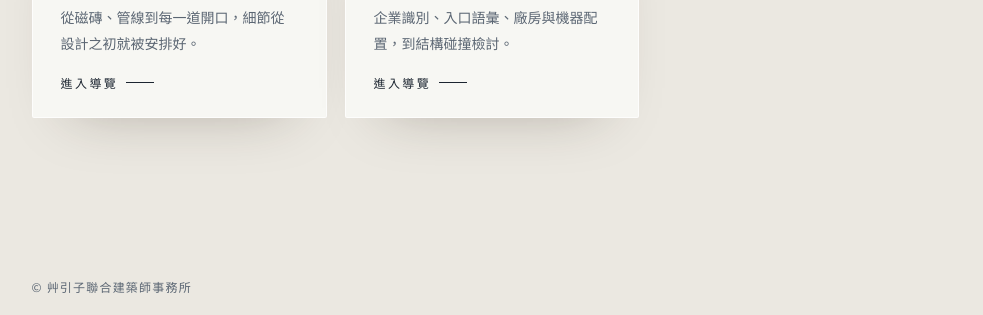
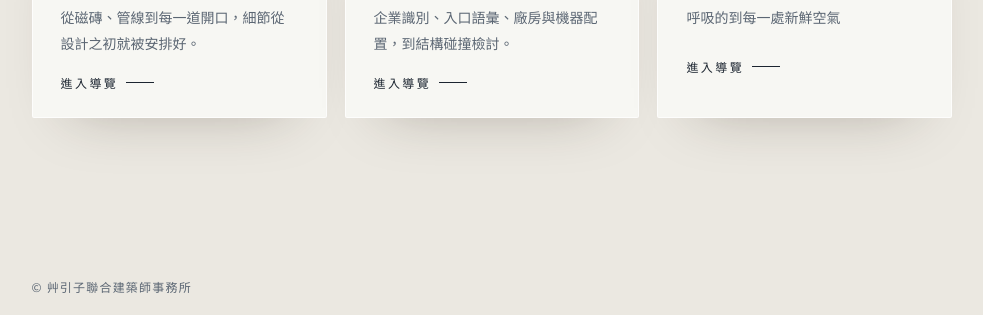
Before and after one commit to 44313-architects/portfolio, a plain HTML site: page index.html in a window 1280 px wide. Shown: the part 485-800 px from the top of the page, without its empty margins (58-1041 px from the left). Drawn offline with Linux system fonts and the light colour scheme.

Commit message:
首頁清單：台中陳宅

```diff
--- a/index.html
+++ b/index.html
@@ -47,6 +47,7 @@
 const PROJECTS = [
   { folder: 'nantou-1230', title: '南投名間 住宅', desc: '從磁磚、管線到每一道開口，細節從設計之初就被安排好。' },
   { folder: 'caotun-beijia', title: '草屯 貝加 廠辦', desc: '企業識別、入口語彙、廠房與機器配置，到結構碰撞檢討。' },
+  { folder: 'chenhouse', title: '台中陳宅', desc: '呼吸的到每一處新鮮空氣' },
 ];
 const grid = document.getElementById('grid');
 PROJECTS.forEach((p, i) => {
```
